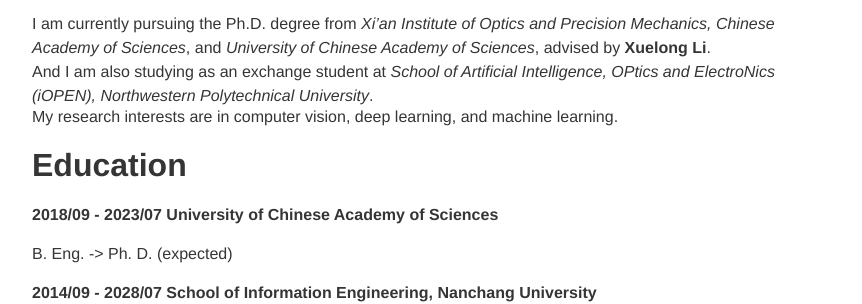
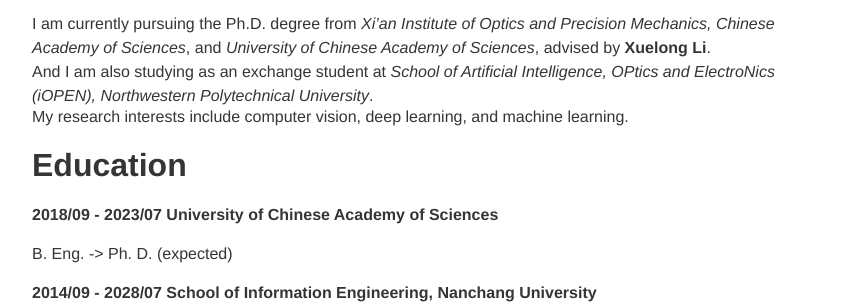
Before and after one commit to songxijuan/home, a Jekyll site: the page built from index.md, in a window 1280 px wide. Shown: the part 393-697 px from the top of the page, without its empty margins (208-1070 px from the left). Built offline with Jekyll 4.4.1, drawn with Linux system fonts in a browser that asks for light colours; our own code applies the rules of GitHub Pages for plain Markdown files.

Commit message:
Update index.md

```diff
--- a/index.md
+++ b/index.md
@@ -5,7 +5,7 @@
 # About Me
 I am currently pursuing the Ph.D. degree from _Xi'an Institute of Optics and Precision Mechanics, Chinese Academy of Sciences_, and _University of Chinese Academy of Sciences_, advised by __Xuelong Li__. <br/>
 And I am also studying as an exchange student at _School of Artificial Intelligence, OPtics and ElectroNics (iOPEN), Northwestern Polytechnical University_. <br/>
-My research interests are in computer vision, deep learning, and machine learning.
+My research interests include computer vision, deep learning, and machine learning.
 <br/>
 
 # Education
```
